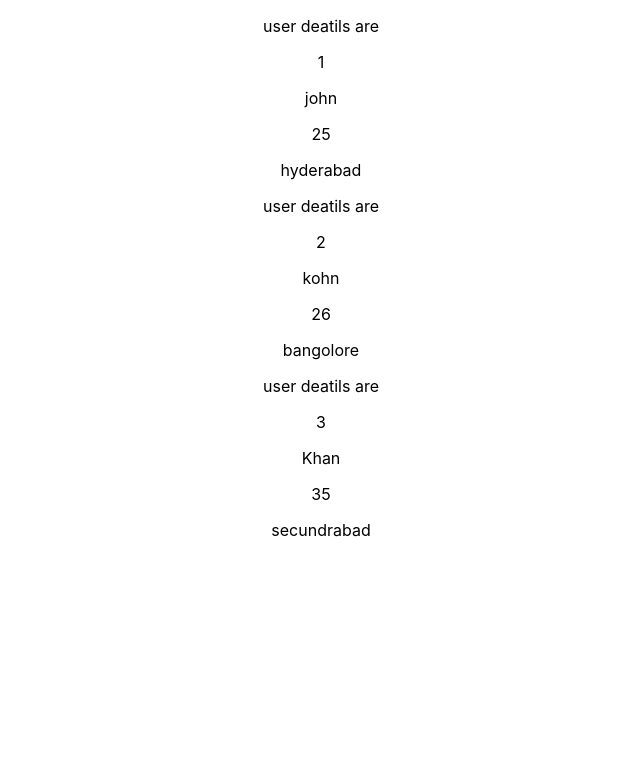
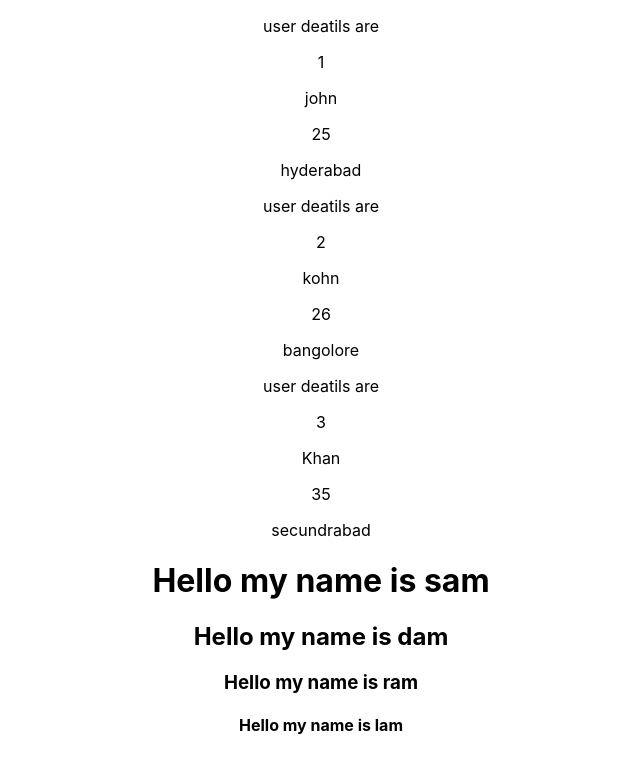
Before and after one commit to madhavi-anneboina/my-reactapp, a React (Create React App) app: page / in a window 1280 px wide. Shown: the top 772 px of the page, without its empty margins (319-959 px from the left). Built offline with nearby package versions, Linux system fonts and the light colour scheme.

Commit message:
added props.children property

```diff
--- a/src/App.js
+++ b/src/App.js
@@ -2,7 +2,8 @@ import logo from './logo.svg';
 import './App.css';
 import User from './User';
 
-function App() {
+function App(props) {
+
   let users = [
     {
       id:1,
@@ -33,7 +34,7 @@ function App() {
 
         }
        )}
-
+       {props.children}
     </div>
   );
 }
--- a/src/index.js
+++ b/src/index.js
@@ -7,7 +7,12 @@ import reportWebVitals from './reportWebVitals';
 const root = ReactDOM.createRoot(document.getElementById('root'));
 root.render(
   <React.StrictMode>
-    <App />
+    <App>
+      <h1>Hello my name is sam</h1>
+      <h2>Hello my name is dam</h2>
+      <h3>Hello my name is ram</h3>
+      <h4>Hello my name is lam</h4>
+    </App>
   </React.StrictMode>
 );
 
```
